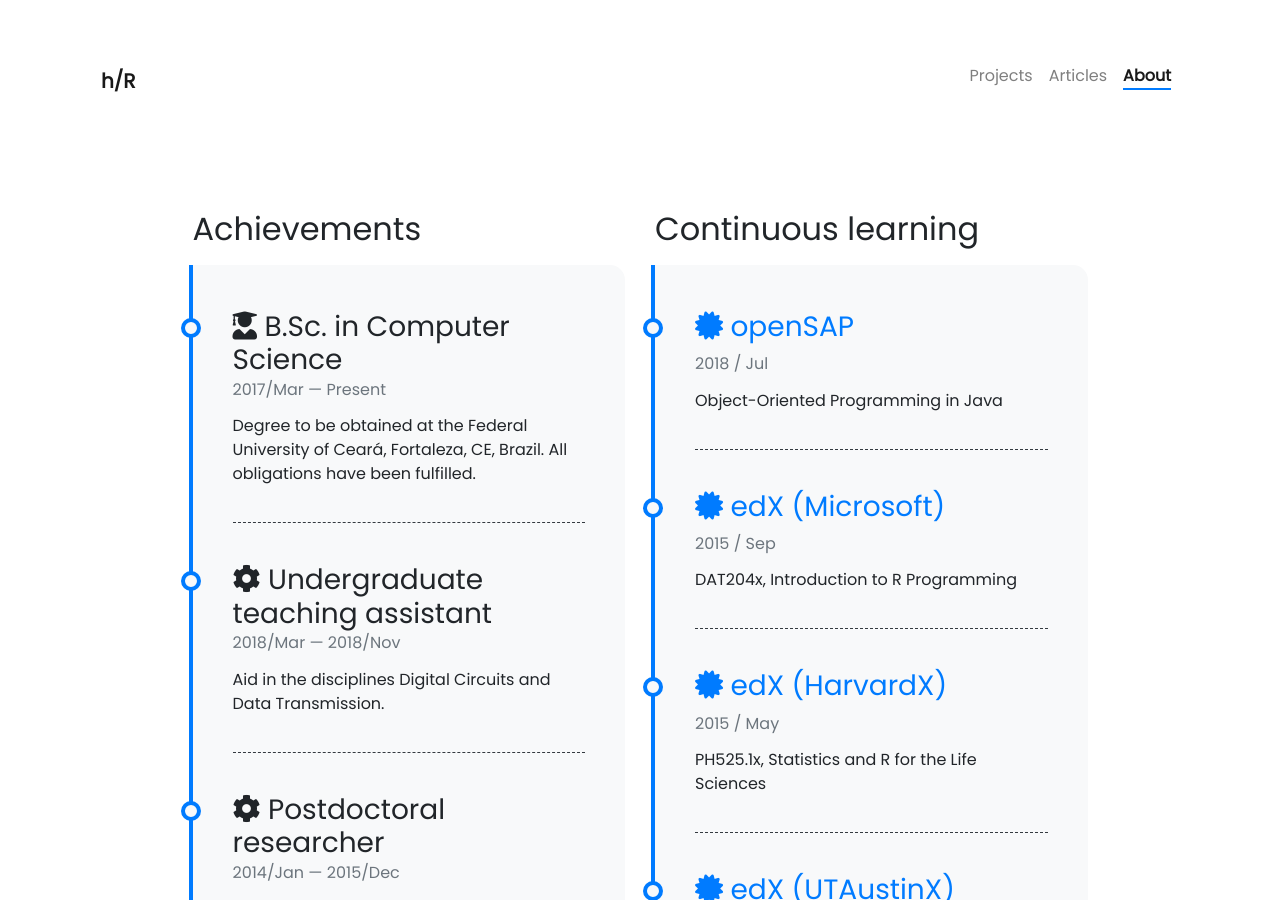
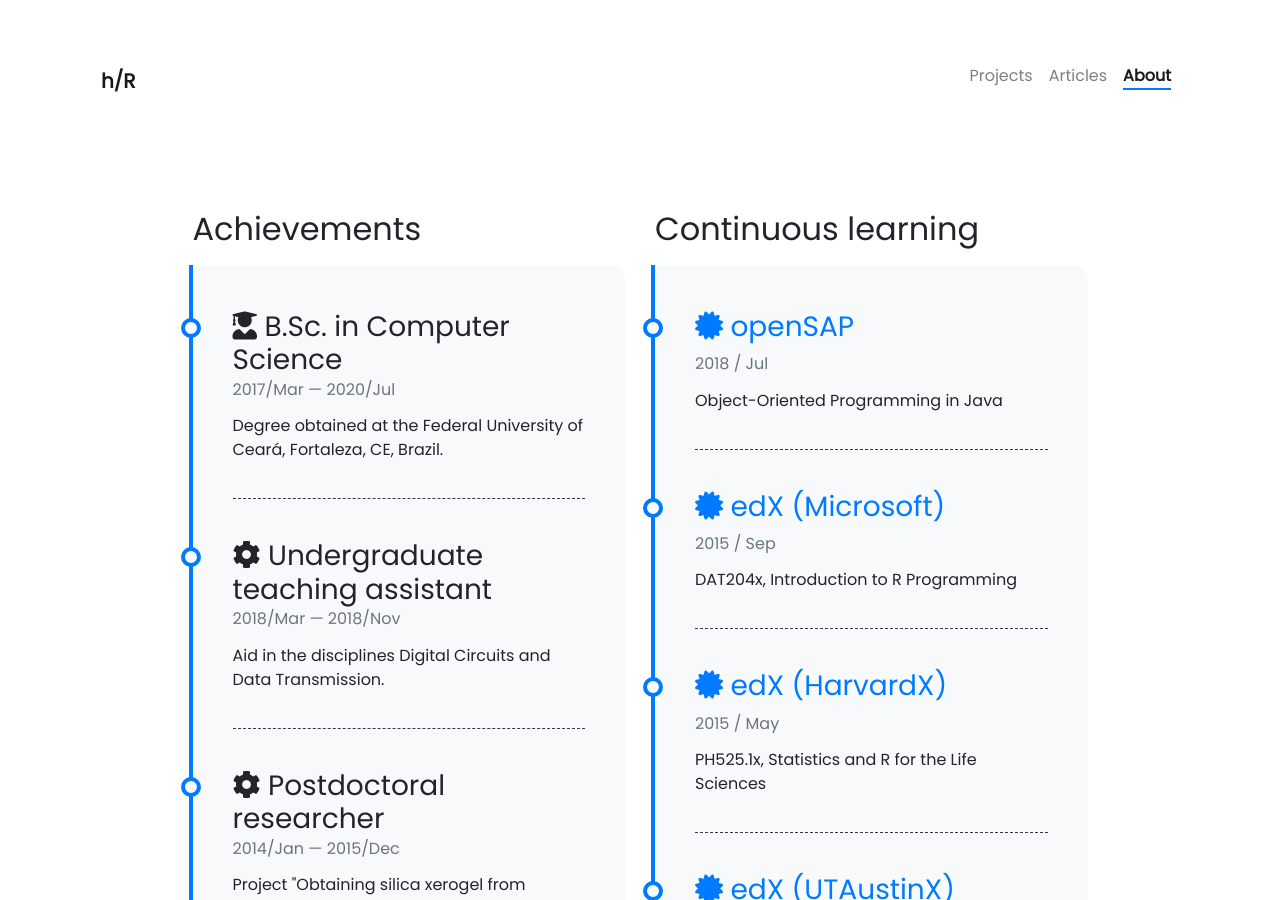
Before and after one commit to helioRocha/heliorocha.github.io, a Jekyll site: the page built from pages/about.md, in a window 1280 px wide and 900 px high. Built offline with Jekyll 4.4.1, drawn with Linux system fonts in a browser that asks for light colours; nearby versions of some CDN libraries.

Commit message:
Update timeline.yml
#outorga_de_grau

```diff
--- a/_data/timeline.yml
+++ b/_data/timeline.yml
@@ -1,8 +1,7 @@
 - title: <i class="fas fa-user-graduate"></i> B.Sc. in Computer Science
   from: 2017/Mar
-  to: Present
-  description: Degree to be obtained at the Federal University of Ceará, Fortaleza, CE, Brazil.
-               All obligations have been fulfilled.
+  to: 2020/Jul
+  description: Degree obtained at the Federal University of Ceará, Fortaleza, CE, Brazil.
 
 - title: <i class="fas fa-cog"></i> Undergraduate teaching assistant
   from: 2018/Mar
```
